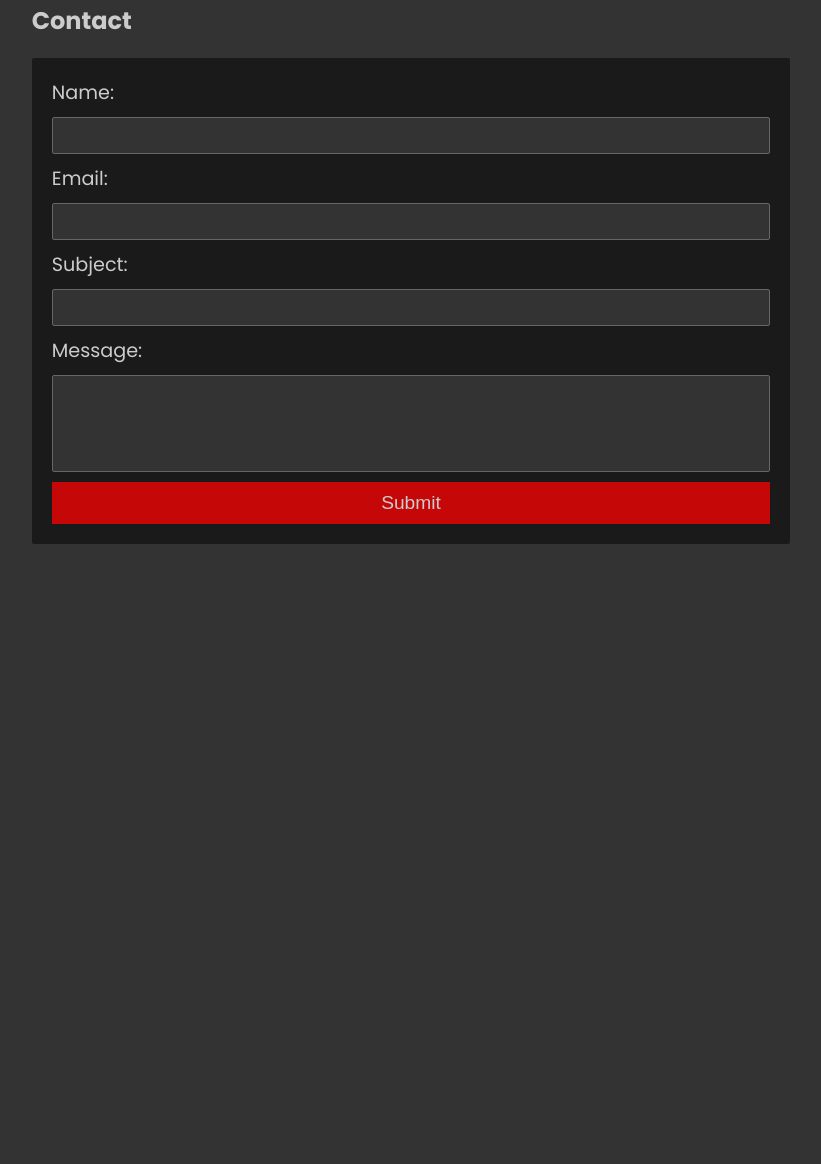
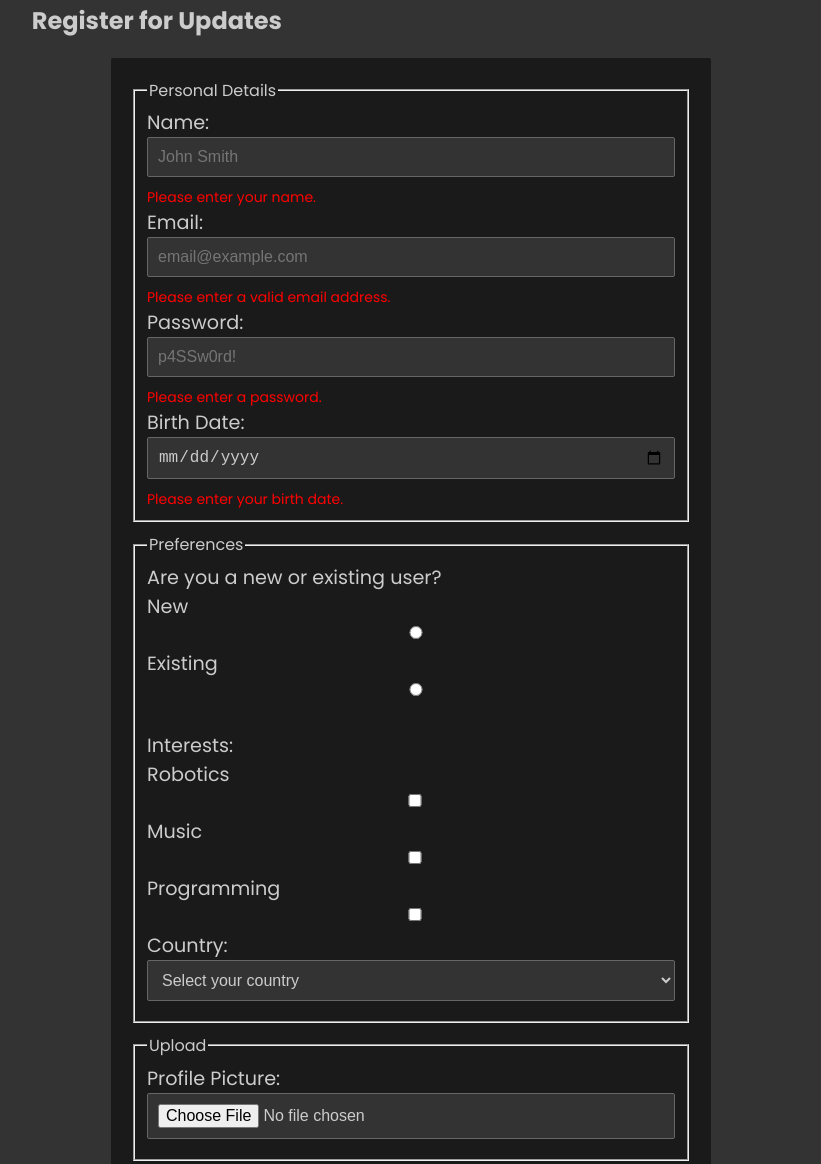
Before and after one commit to treybertram06/cis145project, a plain HTML site: page index.html in a window 1280 px wide. Shown: the part 1425-2589 px from the top of the page, without its empty margins (229-1050 px from the left). Before the commit the page ends 1977 px from the top, so only its background shows below. Drawn offline with Linux system fonts and the light colour scheme.

Commit message:
finished form

```diff
--- a/index.html
+++ b/index.html
@@ -56,21 +56,73 @@
 
         <br><br>
 
-        <h2 class="subHeader2">Contact</h2>
-            <form method="POST" class="contactForm">
+        <h2 class="subHeader2">Register for Updates</h2>
+        <form action="/submitForm" method="POST" class="contactForm" aria-live="polite">
+            <fieldset>
+                <legend>Personal Details</legend>
+
                 <label for="name">Name: </label>
-                <input type="text" id="name" name="name" required>
+                <input type="text" placeholder="John Smith" id="name" name="name" required aria-required="true">
+                <span class="error-message" aria-live="polite">Please enter your name.</span>
 
                 <label for="email">Email: </label>
-                <input type="text" id="email" name="email" required>
+                <input type="email" placeholder="email@example.com" id="email" name="email" required aria-required="true">
+                <span class="error-message" aria-live="polite">Please enter a valid email address.</span>
 
-                <label for="subject">Subject: </label>
-                <input type="text" id="subject" name="subject" required>
+                <label for="password">Password: </label>
+                <input type="password" placeholder="p4SSw0rd!" id="password" name="password" required aria-required="true">
+                <span class="error-message" aria-live="polite">Please enter a password.</span>
 
-                <label for="message">Message: </label>
-                <textarea id="message" name="message" rows="5" required></textarea>
+                <label for="birthdate">Birth Date: </label>
+                <input type="date" id="birthdate" name="birthdate" required aria-required="true">
+                <span class="error-message" aria-live="polite">Please enter your birth date.</span>
+            </fieldset>
 
-                <button tyoe="submit">Submit</button>
-            </form>
+            <fieldset>
+                <legend>Preferences</legend>
+
+                <label>Are you a new or existing user?</label><br>
+                <label for="newUser">New</label>
+                <input type="radio" id="newUser" name="userType" value="new" required>
+                <label for="existingUser">Existing</label>
+                <input type="radio" id="existingUser" name="userType" value="existing">
+                <br><br>
+                <label>Interests:</label><br>
+                <label for="robotics">Robotics</label>
+                <input type="checkbox" id="robotics" name="interests" value="robotics">
+
+                <label for="music">Music</label>
+                <input type="checkbox" id="music" name="interests" value="music">
+
+                <label for="programming">Programming</label>
+                <input type="checkbox" id="programming" name="interests" value="programming">
+
+                <label for="country">Country: </label>
+                <select id="country" name="country" required aria-required="true">
+                    <option value="">Select your country</option>
+                    <option value="ca">Canada</option>
+                    <option value="us">United States</option>
+                    <option value="uk">Mexico</option>
+                </select>
+                <span class="error-message">Please select your country.</span>
+            </fieldset>
+
+            <fieldset>
+                <legend>Upload</legend>
+
+                <label for="profilePicture">Profile Picture: </label>
+                <input type="file" id="profilePicture" name="profilePicture" accept="image/*">
+            </fieldset>
+
+            <fieldset>
+                <legend>Comments</legend>
+
+                <label for="comments">Comments: </label>
+                <textarea id="comments" name="comments" rows="5"></textarea>
+            </fieldset>
+
+            <input type="reset" value="Reset">
+            <button type="submit">Submit</button>
+        </form>
     </body>
 </html>
--- a/styles/styles.css
+++ b/styles/styles.css
@@ -75,6 +75,7 @@ a:visited, a:hover {
 
 .contactForm {
     width: 60%;
+    max-width: 600px;
     margin: auto;
     display: flex;
     flex-direction: column;
@@ -88,26 +89,24 @@ a:visited, a:hover {
 .contactForm label {
     color: hsl(0, 0%, 80%);
     font-size: 1.2em;
+    margin-top: 10px;
 }
 
-.contactForm input {
+.contactForm input,
+.contactForm textarea,
+.contactForm select {
     width: 100%;
     padding: 10px;
+    margin-bottom: 10px;
     border: 1px solid hsl(0, 0%, 40%);
     border-radius: 2px;
     background-color: hsl(0, 0%, 20%);
     color: hsl(0, 0%, 80%);
+    font-size: 16px;
     box-sizing: border-box;
 }
 
 .contactForm textarea {
-    width: 100%;
-    padding: 10px;
-    border: 1px solid hsl(0, 0%, 40%);
-    border-radius: 2px;
-    background-color: hsl(0, 0%, 20%);
-    color: hsl(0, 0%, 80%);
-    box-sizing: border-box;
     overflow-y: scroll;
     resize: none;
 }
@@ -118,9 +117,33 @@ a:visited, a:hover {
     background-color: hsla(0, 100%, 50%, 0.75);
     color: hsl(0, 0%, 80%);
     font-size: 1.2em;
+    cursor: pointer;
     transition: background-color 0.3s;
 }
 
 .contactForm button:hover {
     background-color: hsla(0, 100%, 50%, 0.5);
 }
+
+.contactForm input:focus,
+.contactForm textarea:focus,
+.contactForm select:focus {
+    outline: 2px solid #007BFF;
+}
+
+@media (max-width: 800px) {
+    .contactForm {
+        width: 90%;
+        padding: 10px;
+    }
+}
+
+.error-message {
+    color: red;
+    font-size: 14px;
+    display: none;
+}
+
+input:invalid + .error-message {
+    display: block;
+}
```
